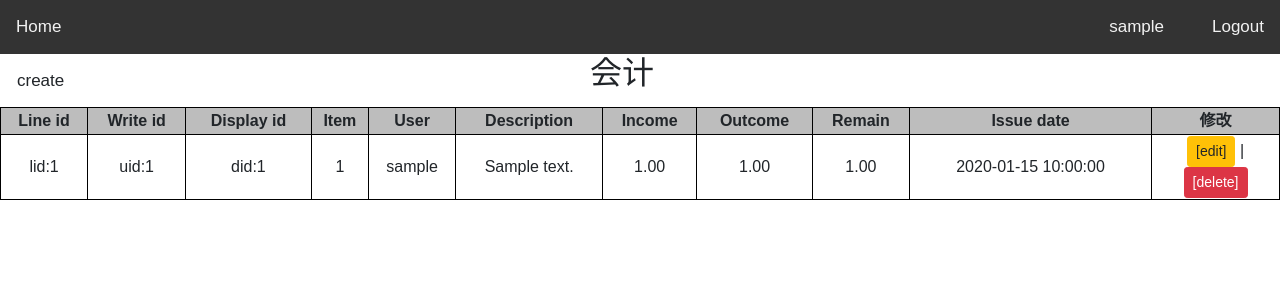
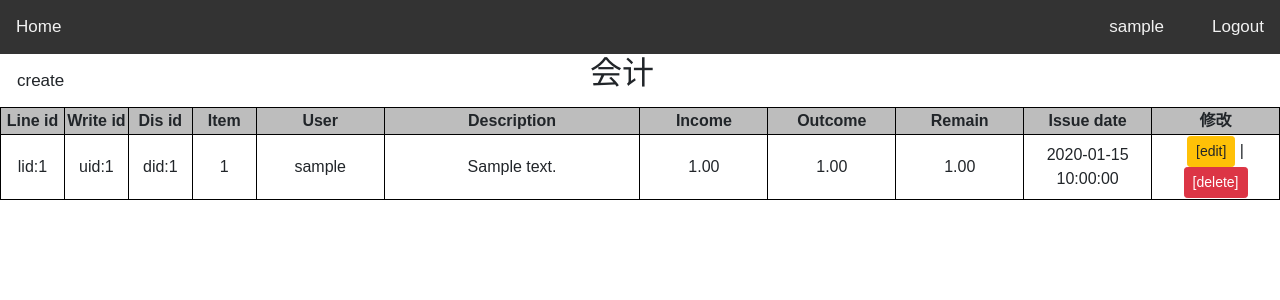
Before and after one commit to Ex-hax/proto_acc, a Flask app: page /homepage in a window 1280 px wide. Shown: the top 300 px of the page. Run offline with Flask 2, Linux system fonts and the light colour scheme; a user stored in the database is signed in; tables that the repository leaves empty hold one stand-in row (values such as "Sample post").

Commit message:
Update:03

```diff
--- a/app/main.py
+++ b/app/main.py
@@ -247,7 +247,7 @@ def update():
 		db.session.commit()
 
 	return redirect(url_for('homepage'))
-
+'''For delete'''
 @app.route('/homepage/delete/<line_id>',methods=['GET'])
 @login_required
 def delete(line_id):
@@ -255,8 +255,7 @@ def delete(line_id):
 	db.session.delete(u)
 	db.session.commit()
 	return redirect(url_for('homepage'))
-'''For delete'''
-
+'''report'''
 '''Database part'''
 @app.cli.command('cli')
 @click.argument('cr')
--- a/app/templates/index.html
+++ b/app/templates/index.html
@@ -55,38 +55,30 @@
 	<body>
 		<head>
 			<div class="topnav">
-				{% if cur_usr.is_admin == True %}
 				<span class="navbar-brand">Home</span>
 				<div class="topnav-right">
 					<span class="navbar-brand">{{cur_usr.cur_usr_name}}</span>
 					<a href="/logout">Logout</a>
 				</div>
-				{% else %}
-					<span class="navbar-brand">Home</span>
-					<div class="topnav-right">
-						<span class="navbar-brand">{{cur_usr.cur_usr_name}}</span>
-						<a href="/logout">Logout</a>
-					</div>
-				{% endif %}
 			</div>
 		</head>
 
 		<a href="/homepage/create" class="btn btn-default" role="button" style="font-size: 17px; float: left; text-align: center; padding: 13px 16px;">create</a>
 		<h2 style="width:100px; margin:0 auto; font-size: 50">会计</h2>
 
-		<table class="center" style="width:100%">
+		<table class="center" style="width: 100%; word-wrap:break-word; table-layout: fixed;">
 			<thead style="text-align: center; background-color:#BDBDBD;">
 				<tr>
 					{% if cur_usr.is_admin == True %}
-						<th>Line id</th>
-						<th>Write id</th>
-						<th>Display id</th>
+						<th style="width: 5%">Line id</th>
+						<th style="width: 5%">Write id</th>
+						<th style="width: 5%">Dis id</th>
 					{% endif %}
-					<th>Item</th>
+					<th style="width: 5%">Item</th>
 					{% if cur_usr.is_admin == True %}
 						<th>User</th>
 					{% endif %}
-						<th>Description</th>
+						<th style="width: 20%">Description</th>
 						<th>Income</th>
 						<th>Outcome</th>
 						<th>Remain</th>
@@ -111,7 +103,11 @@
 						<td>{{i.description}}</td>
 						<td>{{'%0.2f'| format(i.income|float)}}</td>
 						<td>{{'%0.2f'| format(i.outcome|float)}}</td>
+						{% if 0 > i.remain|float %}
+							<td style="color:red">{{'%0.2f'| format(i.remain|float)}}</td>
+						{% else %}
 							<td>{{'%0.2f'| format(i.remain|float)}}</td>
+						{% endif %}
 						<td>{{i.date}}</td>
 						{% if cur_usr.is_admin == True %}
 							<td style="width:10%">
```
Also changed, not shown: readme.md. Lines whose indentation alone changed are shown as unchanged.
